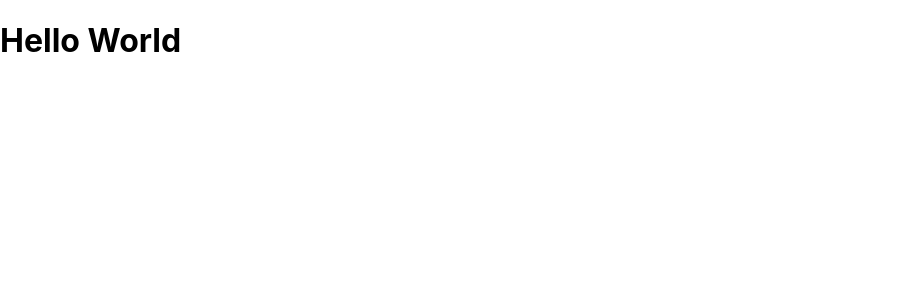
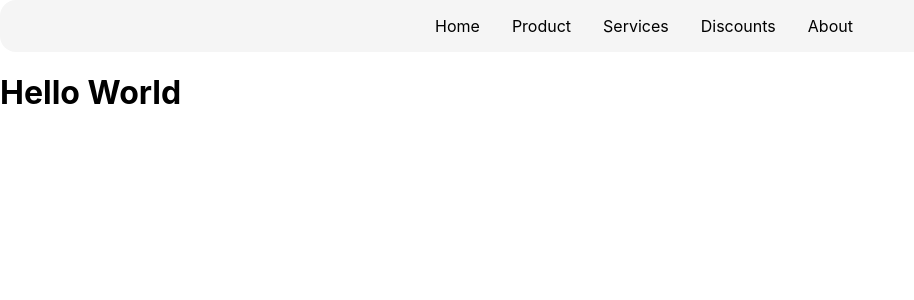
Before and after one commit to AamirAmin17/my-app, a Next.js app: page / in a window 1280 px wide. Shown: the top 300 px of the page, without its empty margins (0-914 px from the left). Built offline with nearby package versions, Linux system fonts and the light colour scheme.

Commit message:
working on initial design and some pages

```diff
--- /dev/null
+++ b/components/Layout.js
@@ -0,0 +1,12 @@
+import React from "react";
+import Navbar from "./Navbar/Navbar";
+const Layout = ({ children }) => {
+  return (
+    <div>
+      <Navbar />
+      {children}
+    </div>
+  );
+};
+
+export default Layout;
--- /dev/null
+++ b/components/Navbar/Navbar.js
@@ -0,0 +1,29 @@
+import React from "react";
+import Link from "next/link";
+const Navbar = () => {
+  return (
+    <div className="navbar">
+      <nav>
+        <ul className="navbar-ul">
+          <li>
+            <Link href="/home">Home</Link>
+          </li>
+          <li>
+            <Link href="/product">Product</Link>
+          </li>
+          <li>
+            <Link href="/services">Services</Link>
+          </li>
+          <li>
+            <Link href="/discounts">Discounts</Link>
+          </li>
+          <li>
+            <Link href="/about">About</Link>
+          </li>
+        </ul>
+      </nav>
+    </div>
+  );
+};
+
+export default Navbar;
--- a/pages/_app.js
+++ b/pages/_app.js
@@ -1,7 +1,12 @@
-import "../styles/globals.css";
+import "../styles/global.scss";
 import "./index.scss";
+import Layout from "../components/Layout";
 function MyApp({ Component, pageProps }) {
-  return <Component {...pageProps} />;
+  return (
+    <Layout>
+      <Component {...pageProps} />
+    </Layout>
+  );
 }
 
 export default MyApp;
--- /dev/null
+++ b/styles/global.scss
@@ -0,0 +1,36 @@
+html,
+body {
+  padding: 0;
+  margin: 0;
+  font-family: -apple-system, BlinkMacSystemFont, Segoe UI, Roboto, Oxygen,
+    Ubuntu, Cantarell, Fira Sans, Droid Sans, Helvetica Neue, sans-serif;
+}
+
+a {
+  color: inherit;
+  text-decoration: none;
+}
+
+* {
+  box-sizing: border-box;
+}
+
+nav{
+    min-height: 3rem;
+    display: flex;
+    justify-content: center;
+    align-items: center;
+    background-color: whitesmoke;
+    border-radius: 1rem;
+
+.navbar-ul{
+    display: flex;
+    justify-content: center;
+    align-items: center;
+    list-style: none;
+
+    li{
+
+        margin-right: 2rem;
+    }
+}}
--- a/styles/globals.css
+++ /dev/null
@@ -1,16 +0,0 @@
-html,
-body {
-  padding: 0;
-  margin: 0;
-  font-family: -apple-system, BlinkMacSystemFont, Segoe UI, Roboto, Oxygen,
-    Ubuntu, Cantarell, Fira Sans, Droid Sans, Helvetica Neue, sans-serif;
-}
-
-a {
-  color: inherit;
-  text-decoration: none;
-}
-
-* {
-  box-sizing: border-box;
-}
```
Also changed, not shown: helpers/fetchRequests.js (added, +9 -0 lines), pages/product.js (added, +29 -0 lines), styles/product.module.scss (added, +21 -0 lines).
